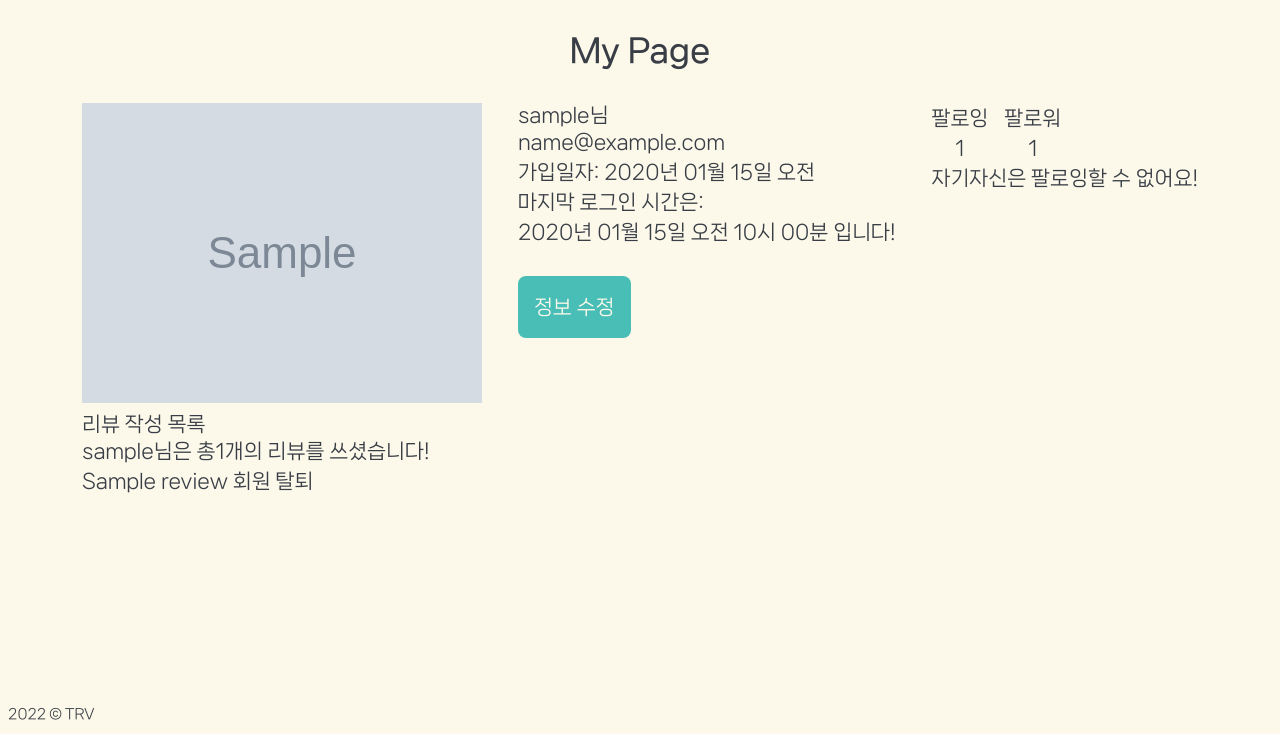
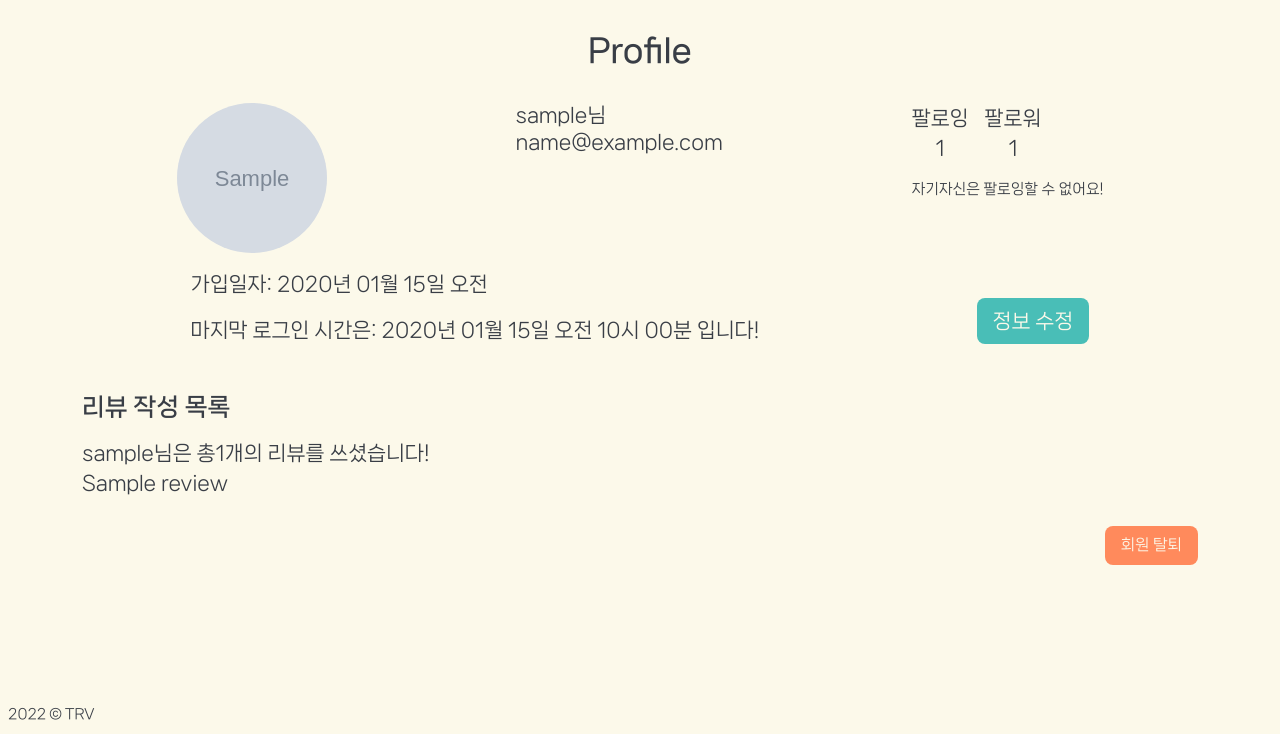
Before and after one commit to Bonbon315/PJT-Triview, a Django app: page /accounts/detail/1/ in a window 1280 px wide. Shown: the part 66-800 px from the top of the page. Run offline with Django 3.2, Linux system fonts and the light colour scheme; a user stored in the database is signed in; tables that the repository leaves empty hold one stand-in row (values such as "Sample post"); grey boxes marked "Sample" are stand-in pictures; some libraries are stand-ins or nearby versions.

Commit message:
templates-profile

```diff
--- a/accounts/templates/accounts/detail.html
+++ b/accounts/templates/accounts/detail.html
@@ -1,28 +1,20 @@
 {% extends 'base.html' %}
+{% load static %}
 
 {% block content %}
 <div>
-    <h1 class="tit">My Page</h1>
-    <div class="d-flex justify-content-between">
+    <h1 class="tit">Profile</h1>
+    <div class="d-flex justify-content-around">
+        <div class="prof-con">
             {% if user.profile_image %}
-        <div>
-            <img class="prof-img" src="{{ user.profile_image.url }}" />
+            <img class="prof-img" src="{{ user.profile_image.url }}" alt="user profile image" />
+            {% else %}
+            <img class="prof-img" src="{% static 'img/profile_dummy.jpg' %}" alt="user profile image - dummy">
+            {% endif %}
         </div>
-        {% endif %}
         <div>
             <h3>{{user.username }}님</h3>
             <p>{{user.email}}</p>
-            <!--접속여부 및 가입일-->
-            <p>가입일자:
-                <span>{{user.date_joined|date:'Y년 m월 d일 A '}}</span>
-            </p>
-            {% if request.user.pk == user.pk %}
-            <p>마지막 로그인 시간은:</p>
-            <p>{{user.last_login|date:'Y년 m월 d일 A g시 i분'}} 입니다!</p>
-            {% endif %}
-            <!--자기자신만 정보 수정 링크 보이게 해둠-->
-            {% if request.user.pk == user.pk %}
-            <a href="{% url 'accounts:update' %}" class="btnC">정보 수정</a>{% endif %}
         </div>
         <div>
             <div class="d-flex text-center">
@@ -38,12 +30,11 @@
             <!--로그인 유무에 따라 팔로우 가능, 자기 자신이 팔로우 금지해둠-->
             {% if request.user != user %}
             {% if request.user.is_authenticated %}
+            <div class="text-center">
                 {% if user not in request.user.followings.all %}
-            <div class="text-center">
                 <a href="{% url 'accounts:follow' user.pk %}" class="btnC">follow</a>
                 {% else %}
-                <a href="{% url 'accounts:follow' user.pk %}" class="btnC btn-uf">unfollow</a>
-            </div>
+                <a href="{% url 'accounts:follow' user.pk %}" class="btnC btnW">unfollow</a>
                 {% endif %}
             </div>
             {% else %}
@@ -52,25 +43,49 @@
             </div>
             {% endif %}
             {% else %}
-        <p>자기자신은 팔로잉할 수 없어요!</p>
+            <p class="prof-al">자기자신은 팔로잉할 수 없어요!</p>
+        </div>
+        {% endif %}
+    </div>
+    <!--자기자신만 정보 수정 링크 보이게 해둠-->
+    {% if request.user.pk == user.pk %}
+    <div class="prof-log d-flex justify-content-around align-items-center mt-3">
+        <div>
+            <!--접속여부 및 가입일-->
+            <p>가입일자:
+                <span>{{user.date_joined|date:'Y년 m월 d일 A '}}</span>
+            </p>
+            <p>마지막 로그인 시간은:
+                <span>{{user.last_login|date:'Y년 m월 d일 A g시 i분'}} 입니다!</span>
+            </p>
+        </div>
+        <div>
+            <a href="{% url 'accounts:update' %}" class="btnC">정보 수정</a>
+        </div>
+        {% endif %}
+    </div>
+    <!--글작성 목록 및 갯수-->
+    <div class="mt-5">
+        <h4 class="sub-tit">리뷰 작성 목록</h4>
+        <p>{{user.username}}님은 총{{reviews.count}}개의 리뷰를 쓰셨습니다!</p>
+        <div>
+            <ul>
+                {% for review in reviews %}
+                <li>
+                    <!--차후 리뷰 목록에 갈수 있는 url 생성 이후 링크 추가목적-->
+                    <!--<a href="{% url 'reviews:' %}">-->{{review.title}}
+                    <!--</a>-->
+                </li>
+            </ul>
+        </div>
+        {% endfor %}
+        <div class="prof-del">
+            <!--탈퇴 기능-->
+            {% if request.user == user %}
+            <a href="{% url 'accounts:dropout' %}" class="btnC btnW">회원 탈퇴</a>
             {% endif %}
         </div>
     </div>
-<!--글작성 목록 및 갯수-->
-<div>
-    <h4>리뷰 작성 목록</h4>
-    <p>{{user.username}}님은 총{{reviews.count}}개의 리뷰를 쓰셨습니다!</p>
-    {% for review in reviews %}
-    <!--차후 리뷰 목록에 갈수 있는 url 생성 이후 링크 추가목적-->
-    <!--<a href="{% url 'reviews:' %}">-->{{review.title}}
-    <!--</a>-->
-    {% endfor %}
-
-    <!--탈퇴 기능-->
-    {% if request.user == user %}
-    <a href="{% url 'accounts:dropout' %}">회원 탈퇴</a>
-    {% endif %}
-
 </div>
 
 {% endblock content %}
--- a/static/css/style.css
+++ b/static/css/style.css
@@ -52,12 +52,17 @@ a:hover {
 .nav-area li a:hover::after {
 	width: 100%;
 }
-/* content */
+/* common */
 .tit {
 	font-size: 2rem;
 	font-weight: 700;
 	text-align: center;
 	margin: 2rem 0;
+}
+.sub-tit {
+	font-size: 1.5rem;
+	font-weight: 700;
+	margin: 1rem 0;
 }
 
 /* form control */
@@ -108,13 +113,39 @@ a:hover {
 	font-size: 0.85rem;
 }
 /* my page */
+.prof-con {
+	overflow: hidden;
+	border-radius: 50%;
+	width: 150px;
+	height: 150px;
+	min-width: 150px;
+}
+.prof-img {
+	width: 150px;
+	height: 150px;
+}
+.prof-al {
+	margin-top: 1rem;
+	font-size: 0.9rem;
+}
+.prof-log p:first-child {
+	margin-bottom: 1rem;
+}
+.prof-del {
+	position: relative;
+}
+.prof-del a {
+	position: absolute;
+	right: 0;
+	font-size: 0.95rem;
+}
 
 /* buttons */
 .btnC {
 	background: var(--main);
 	color: var(--bg);
 	display: inline-block;
-	padding: 1rem;
+	padding: 0.5rem 1rem;
 	margin: 1.8rem auto 0;
 	border-radius: 0.5rem;
 	transition: 0.2s;
@@ -131,11 +162,11 @@ a:hover {
 	background: var(--highlight);
 }
 
-.btn-uf {
+.btnW {
 	background: var(--warning);
 	color: var(--bg);
 }
-.btn-uf:hover {
+.btnW:hover {
 	background: var(--warningH);
 	color: var(--bg);
 }
```
Also changed, not shown: static/img/profile_dummy.jpg (added). Lines whose indentation alone changed are shown as unchanged.
